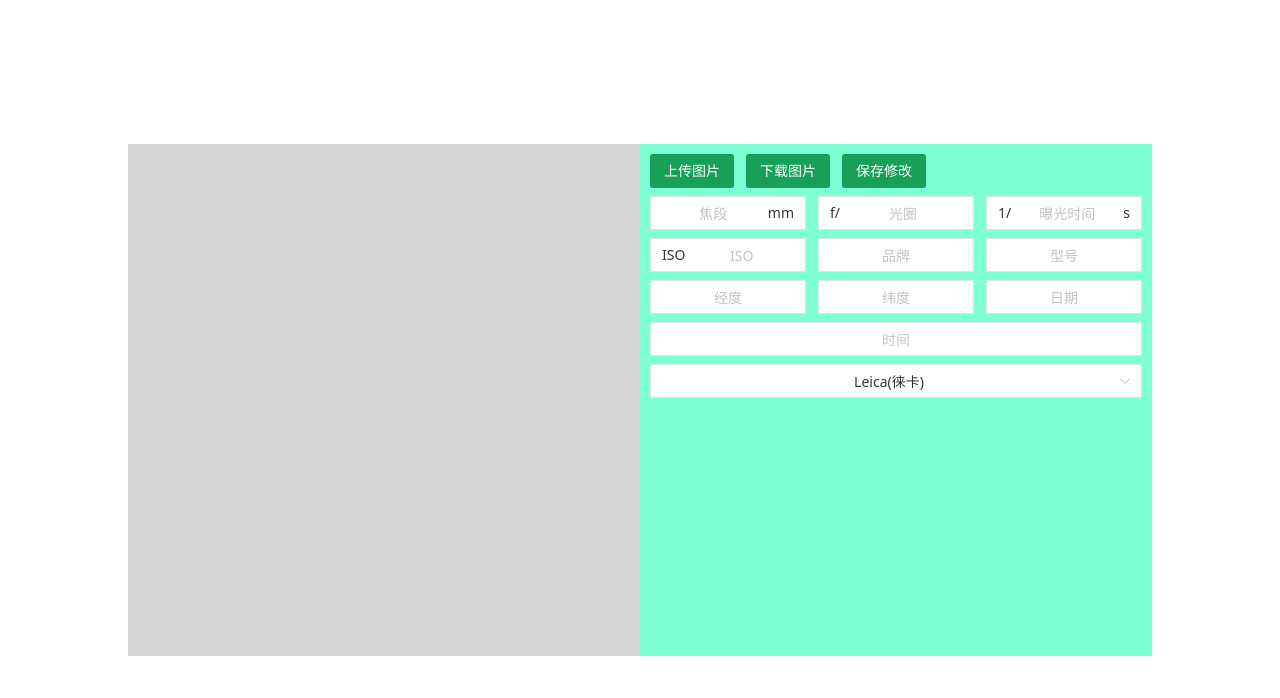
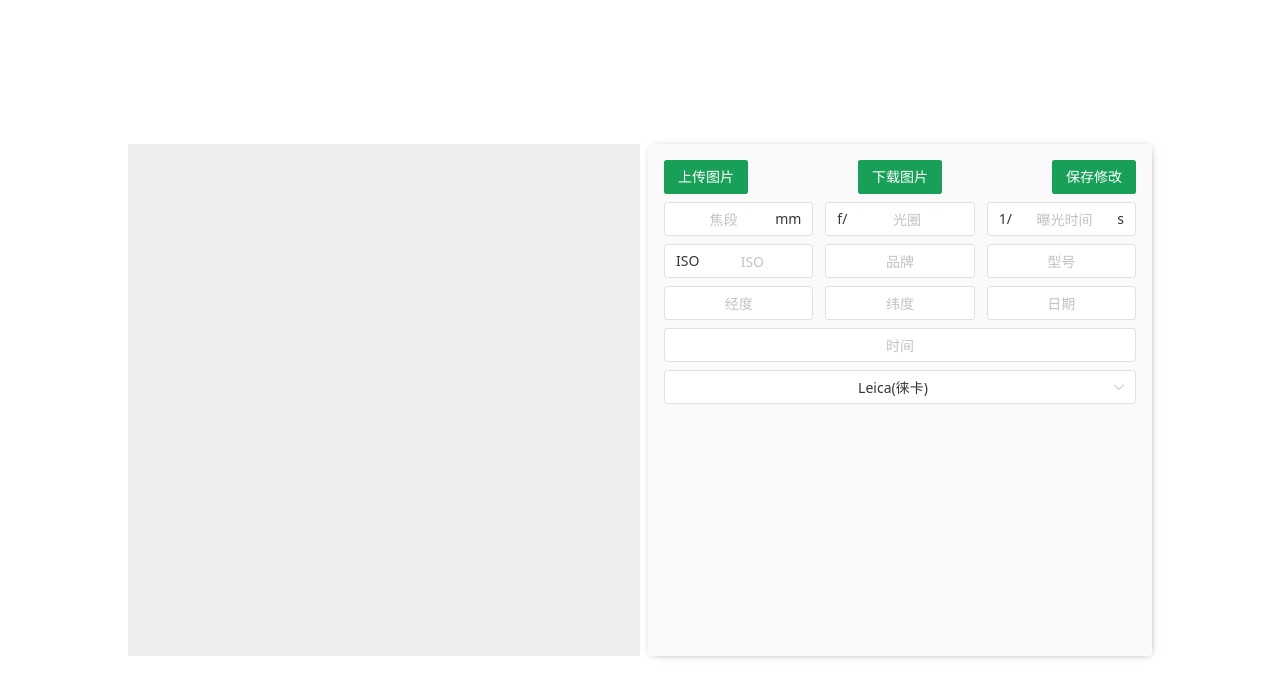
Before and after one commit to Cyancat000/PhotoWaterMark, a Vue app: page / in a window 1280 px wide. Shown: the top 698 px of the page. Built offline with nearby package versions, Linux system fonts and the light colour scheme.

Commit message:
ui:  调整样式 chore: 删除无用代码

```diff
--- a/src/App.vue
+++ b/src/App.vue
@@ -9,6 +9,9 @@ import CanvasEditor from './components/CanvasEditor.vue';
 </template>
 
 <style scoped>
+body{
+  background-color: #FFFFFF;
+}
 .logo {
   height: 6em;
   padding: 1.5em;
--- a/src/components/CanvasEditor.vue
+++ b/src/components/CanvasEditor.vue
@@ -5,13 +5,13 @@
     </div>
     <div class="custom-panel">
       <n-space vertical>
-        <n-space>
-          <n-upload accept="image/*" @change="handleUpload" @before-upload="handleCleanStage" ref="uploader"
-            :show-file-list="false">
-            <n-button type="primary">
-              上传图片
-            </n-button>
-          </n-upload>
+        <n-flex class="button-group" justify="space-between">
+          <div><n-upload accept="image/*" @change="handleUpload" @before-upload="handleCleanStage" ref="uploader"
+              :show-file-list="false">
+              <n-button type="primary">
+                上传图片
+              </n-button>
+            </n-upload></div>
           <n-button @click="handleExport" type="primary">
             下载图片
           </n-button>
@@ -19,7 +19,7 @@
             保存修改
           </n-button>
 
-        </n-space>
+        </n-flex>
         <n-flex class="paramForm">
           <n-input placeholder="焦段" v-model:value="exifInfo.focal">
             <template #suffix>mm</template>
@@ -391,24 +391,31 @@ const setTextContent = (textTypeList: Array<textType | { type: textType, align:
 .canvas-container {
   width: 80vw;
   height: 40vw;
-  background: #3333;
   display: flex;
 }
 
 .custom-panel {
   width: 40vw;
   height: 40vw;
-  background-color: aquamarine;
-  padding: 10px;
+  background-color: #FAFAFA;
+  border-radius: 4px;
+  box-shadow: 1px 1px 8px -4px #666;
+  padding: 16px;
   box-sizing: border-box;
+  margin-left: 8px
 }
 
 .canvas-panel {
   height: 40vw;
   width: 40vw;
+  background: #EEE;
 }
 
 .paramForm .n-input {
   flex: 128px;
 }
+
+// .button-group>* {
+//   flex: auto;
+// }
 </style>
--- a/src/style.css
+++ b/src/style.css
@@ -4,8 +4,8 @@
   font-weight: 400;
 
   color-scheme: light dark;
-  color: rgba(255, 255, 255, 0.87);
-  background-color: #242424;
+  color: #333A;
+  background-color: #FFFFFF;
 
   font-synthesis: none;
   text-rendering: optimizeLegibility;
```
Also changed, not shown: src/components/HelloWorld.vue (deleted, +0 -41 lines).
